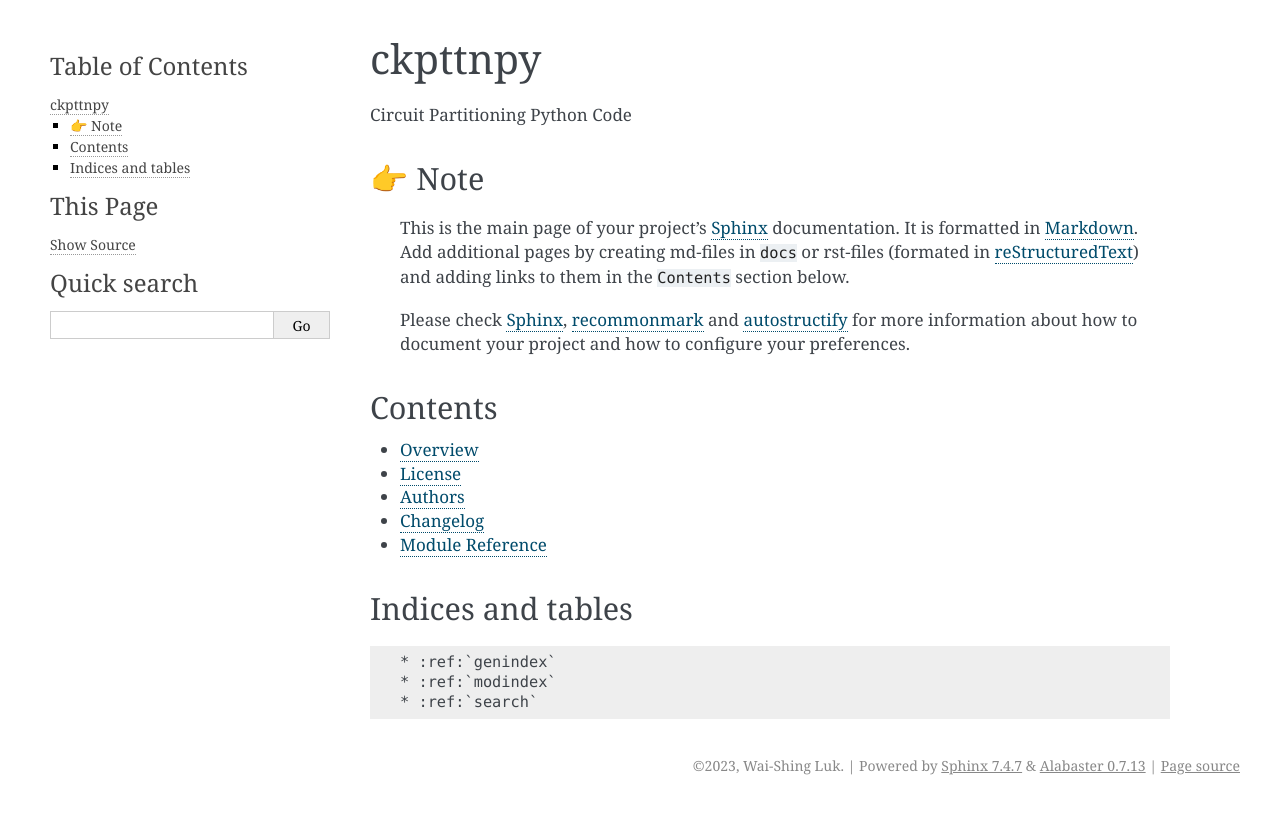
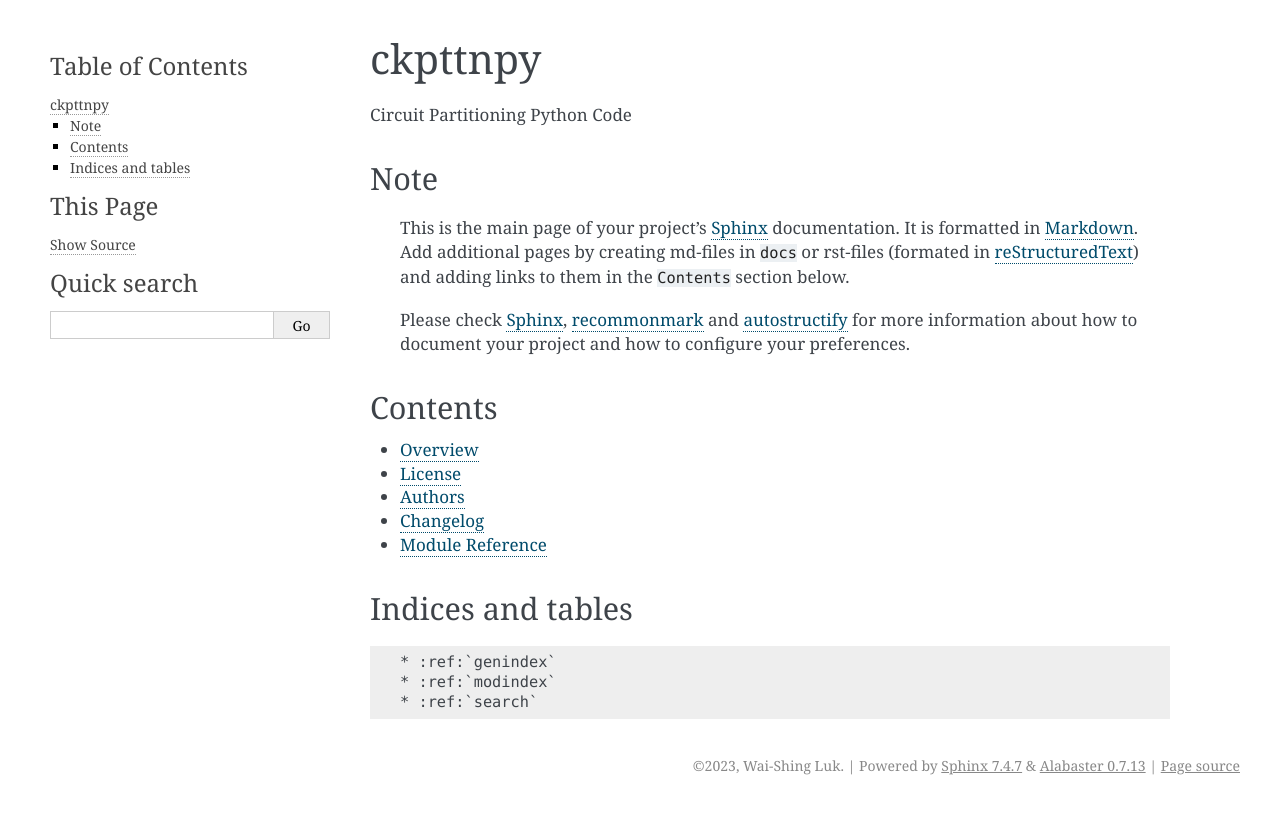
Before and after one commit to luk036/ckpttnpy, a Sphinx documentation site: the page built from docs/index.md, in a window 1280 px wide. Shown: the top 814 px of the page. Built offline with Sphinx 7.4.7, drawn with Linux system fonts in a browser that asks for light colours.

Commit message:
minor change

```diff
--- a/docs/index.md
+++ b/docs/index.md
@@ -2,7 +2,7 @@
 
 Circuit Partitioning Python Code
 
-## 👉 Note
+## Note
 
 > This is the main page of your project's [Sphinx] documentation. It is
 > formatted in [Markdown]. Add additional pages by creating md-files in
```
